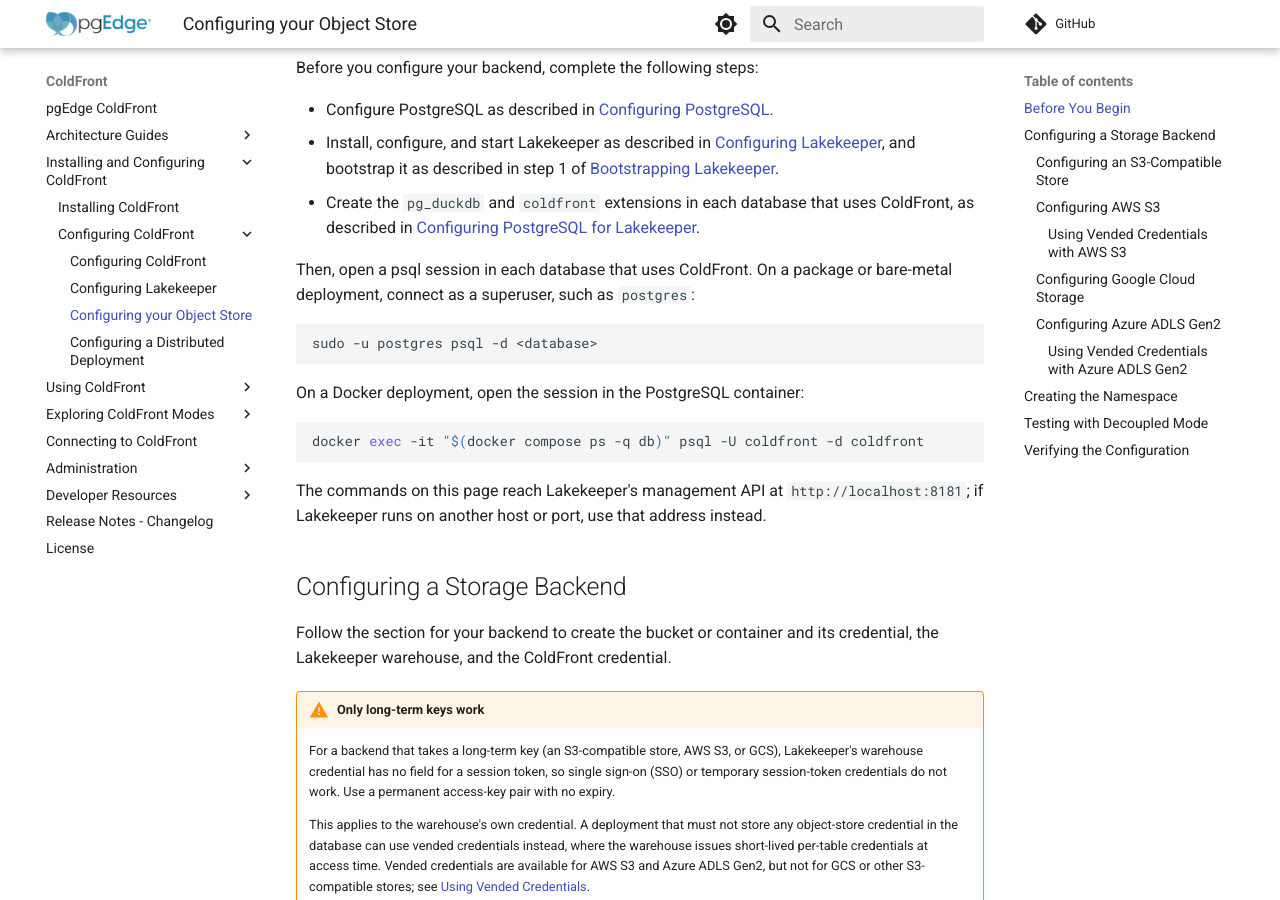
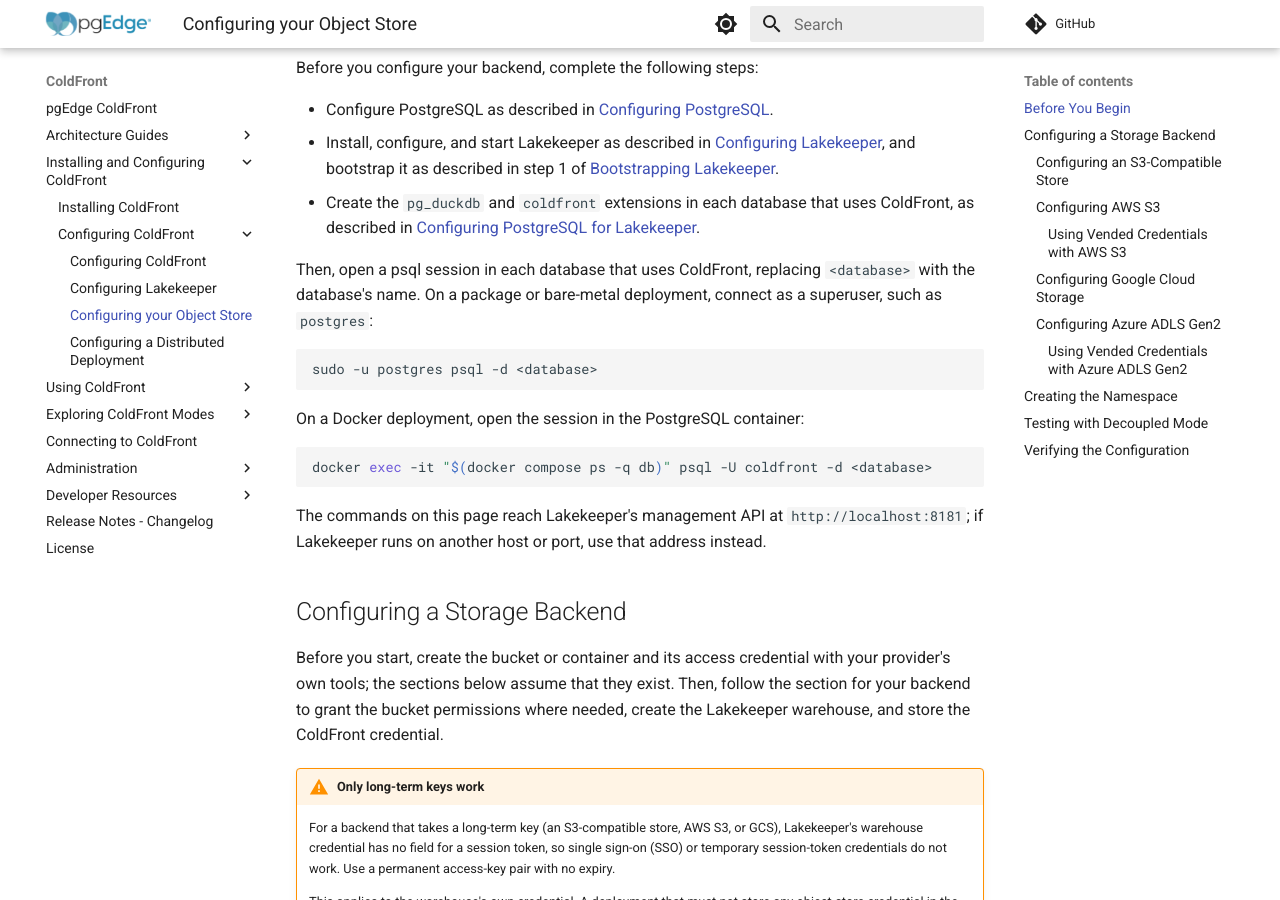
Before and after one commit to pgEdge/coldfront, an MkDocs documentation site: the page built from docs/object_store.md, in a window 1280 px wide and 900 px high, scrolled down 569 px. Built offline with MkDocs 1.6.1 and Material for MkDocs 9.7.7, drawn with Linux system fonts in a browser that asks for light colours; comment, search, counter and statistics services are not loaded.

Commit message:
docs: address review comments on the object store preparation

````diff
--- a/docs/object_store.md
+++ b/docs/object_store.md
@@ -31,8 +31,9 @@ Before you configure your backend, complete the following steps:
   uses ColdFront, as described in
   [Configuring PostgreSQL for Lakekeeper](configure_lakekeeper.md#configuring-postgresql-for-lakekeeper).
 
-Then, open a psql session in each database that uses ColdFront. On a package
-or bare-metal deployment, connect as a superuser, such as `postgres`:
+Then, open a psql session in each database that uses ColdFront, replacing
+`<database>` with the database's name. On a package or bare-metal deployment,
+connect as a superuser, such as `postgres`:
 
 ```bash
 sudo -u postgres psql -d <database>
@@ -41,7 +42,7 @@ sudo -u postgres psql -d <database>
 On a Docker deployment, open the session in the PostgreSQL container:
 
 ```bash
-docker exec -it "$(docker compose ps -q db)" psql -U coldfront -d coldfront
+docker exec -it "$(docker compose ps -q db)" psql -U coldfront -d <database>
 ```
 
 The commands on this page reach Lakekeeper's management API at
@@ -50,8 +51,11 @@ address instead.
 
 ## Configuring a Storage Backend
 
-Follow the section for your backend to create the bucket or container and its
-credential, the Lakekeeper warehouse, and the ColdFront credential.
+Before you start, create the bucket or container and its access credential
+with your provider's own tools; the sections below assume that they exist.
+Then, follow the section for your backend to grant the bucket permissions
+where needed, create the Lakekeeper warehouse, and store the ColdFront
+credential.
 
 !!! warning "Only long-term keys work"
 
````
